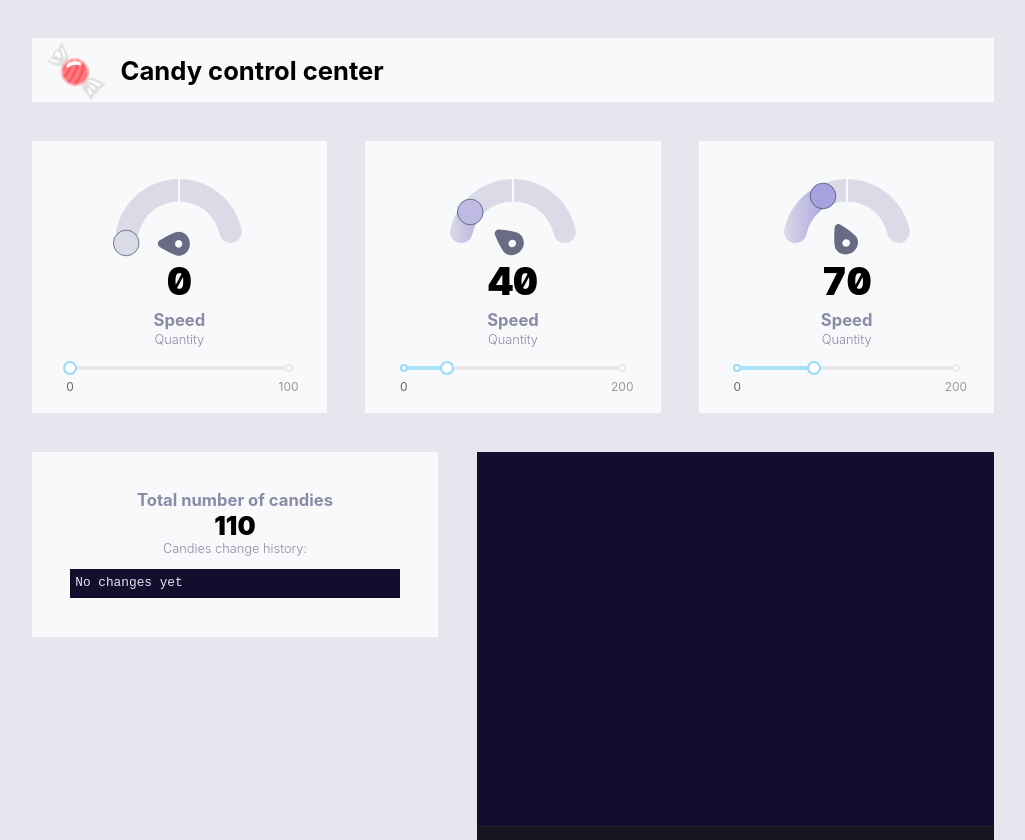
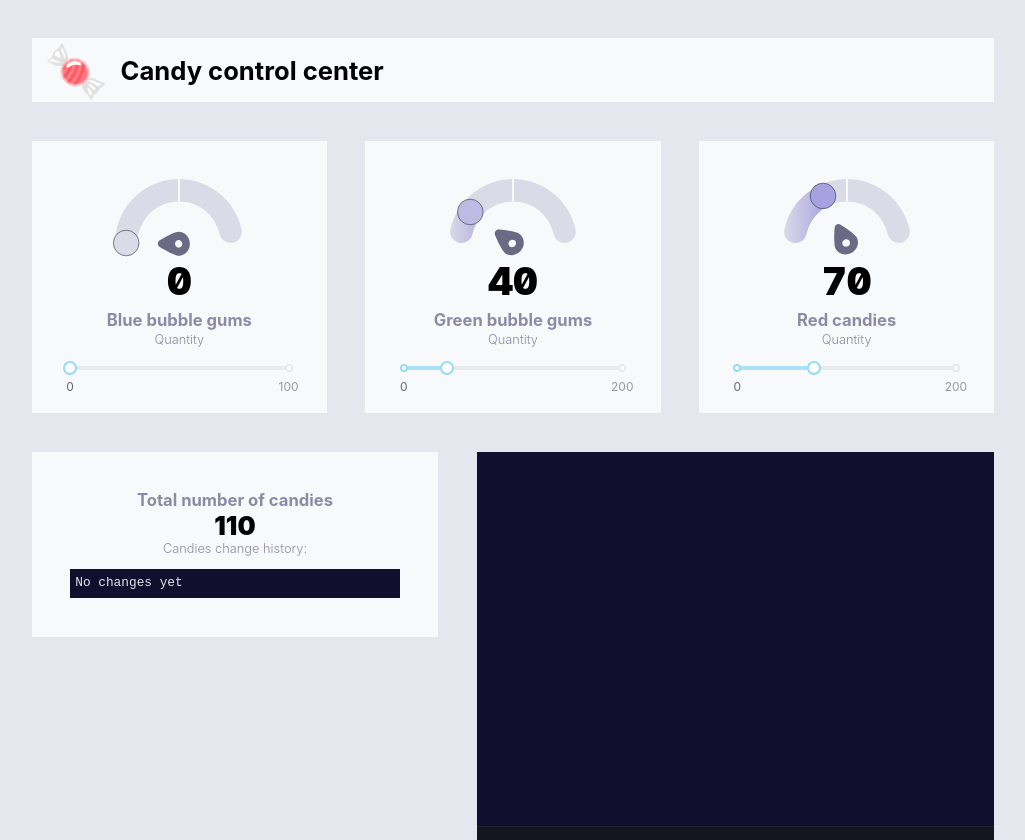
Before and after one commit to simonwinklerzh/creating-a-gauge-in-react, a React (Create React App) app: page / in a window 1280 px wide. Shown: the whole page, without its empty margins (127-1152 px from the left). Built offline with nearby package versions, Linux system fonts and the light colour scheme.

Commit message:
Fix bug. Forgot to pass label property

```diff
--- a/src/components/gaugewithslider/gaugewithslider.tsx
+++ b/src/components/gaugewithslider/gaugewithslider.tsx
@@ -13,11 +13,11 @@ export interface iGaugeWithSlider extends iGauge {
   colspan?: number;
   value: number;
   setValue?: (value: number) => void;
-  candyCounter: CandyCounter;
 }
 
 export interface iGaugeWithSliderRedux extends iGaugeWithSlider {
   componentId: string;
+  candyCounter: CandyCounter;
 }
 
 export const GaugeWithSlider = ({
@@ -88,6 +88,7 @@ export const GaugeWithSliderRedux = (props: iGaugeWithSliderRedux) => {
   return (
     <GaugeWithSlider
       {...props}
+      label={props.candyCounter.name.plural}
       value={valueState}
       setValue={setValuestate} />
   );
```
